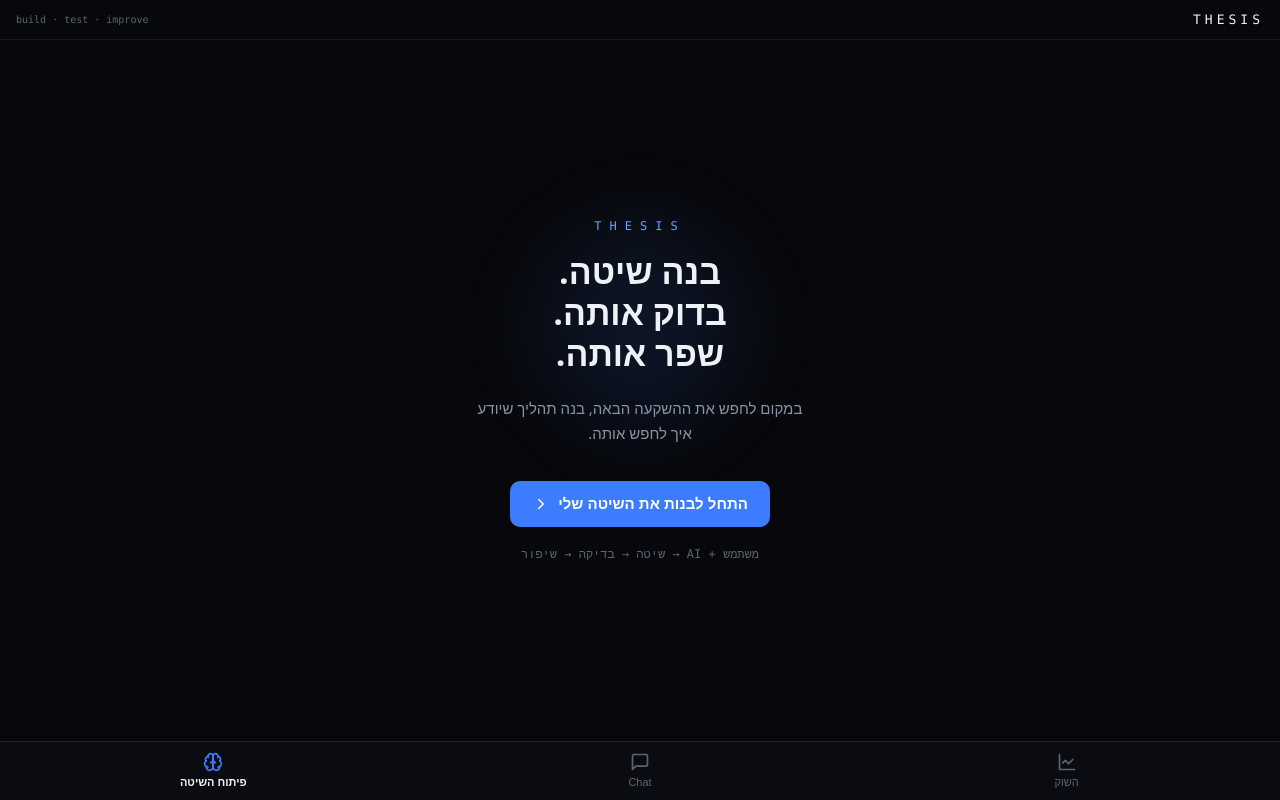
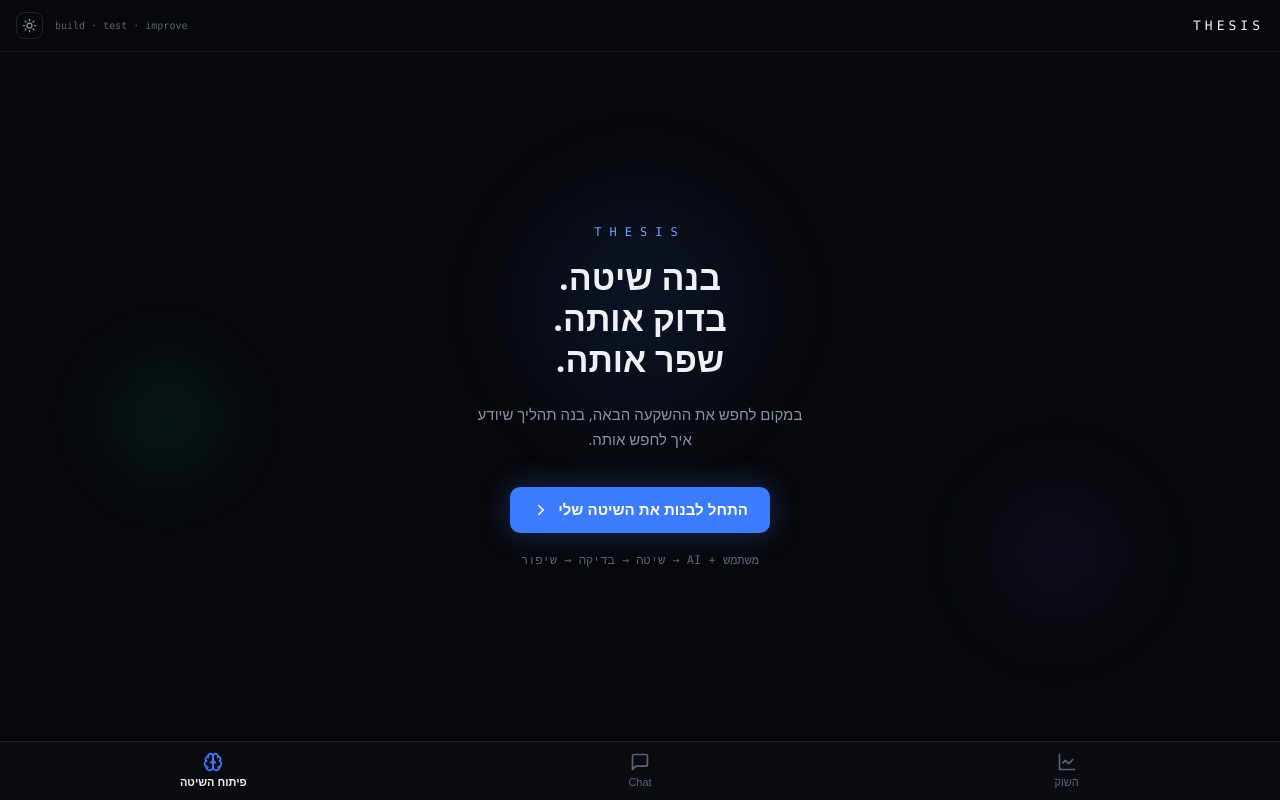
Before and after one commit to imf030415-hue/thesis, a React (Vite) app: page / in a window 1280 px wide. Built offline with nearby package versions, Linux system fonts and the light colour scheme.

Commit message:
Update App.jsx

```diff
--- a/src/App.jsx
+++ b/src/App.jsx
@@ -2,7 +2,7 @@ import React, { useState, useEffect, useRef, useCallback } from "react";
 import {
   LineChart, MessageSquare, Brain, RefreshCw, Plus, ChevronRight, ChevronDown,
   AlertTriangle, ShieldCheck, Target, Layers, Activity, Send, Settings2,
-  BookOpen, GitBranch, Beaker, Swords, Sparkles, X, Check, TrendingUp, Loader2, Star, Search
+  BookOpen, GitBranch, Beaker, Swords, Sparkles, X, Check, TrendingUp, Loader2, Star, Search, Sun, Moon
 } from "lucide-react";
 
 /* ============================================================================
@@ -21,24 +21,21 @@ const AI_MODEL = "claude-sonnet-5"; // real Anthropic API model; change if docs.
 // proxy runs on a different domain.
 const PROXY_BASE = "";
 
-const C = {
-  bg:      "#07080B",
-  bg2:     "#0A0C11",
-  card:    "#101319",
-  card2:   "#12151C",
-  line:    "#1D222C",
-  lineSoft:"#161A22",
-  text:    "#EEF1F6",
-  mut:     "#8A93A3",
-  mut2:    "#5C6472",
-  blue:    "#3D7BFF",
-  blueHi:  "#6AA0FF",
-  purple:  "#8B5CF6",
-  teal:    "#2DD4BF",
-  green:   "#3FCF8E",
-  red:     "#F0716F",
-  amber:   "#E8B84B",
+const THEMES = {
+  dark: {
+    bg: "#07080B", bg2: "#0A0C11", card: "#101319", card2: "#12151C",
+    line: "#1D222C", lineSoft: "#161A22", text: "#EEF1F6", mut: "#8A93A3",
+    mut2: "#5C6472", blue: "#3D7BFF", blueHi: "#6AA0FF", purple: "#8B5CF6",
+    teal: "#2DD4BF", green: "#3FCF8E", red: "#F0716F", amber: "#E8B84B",
+  },
+  light: {
+    bg: "#F4F6FB", bg2: "#FFFFFF", card: "#FFFFFF", card2: "#F0F3F9",
+    line: "#DDE3EC", lineSoft: "#E8ECF3", text: "#0E1420", mut: "#5A6473",
+    mut2: "#93A0B2", blue: "#2E6BFF", blueHi: "#1E4FCC", purple: "#7C4DEF",
+    teal: "#12A594", green: "#1E9E68", red: "#DB5450", amber: "#B7860B",
+  },
 };
+let C = THEMES.dark; // active palette (swapped at runtime by the theme toggle)
 const MONO = "ui-monospace, 'SF Mono', 'JetBrains Mono', Menlo, monospace";
 
 /* ------------------------------- storage ---------------------------------- */
@@ -69,6 +66,7 @@ const K = {
   paper: "thesis:paper",
   seen: "thesis:seen",
   watch: "thesis:watch",
+  theme: "thesis:theme",
 };
 
 /* --------------------------- Anthropic (the AI) --------------------------- */
@@ -244,23 +242,27 @@ const Facet = ({ tone, label, children }) => {
 function Splash({ onStart }) {
   return (
     <div style={{ position: "absolute", inset: 0, background: C.bg, display: "flex",
-      flexDirection: "column", alignItems: "center", justifyContent: "center", padding: 28, textAlign: "center" }}>
-      <div style={{ position: "absolute", top: "18%", width: 320, height: 320, borderRadius: "50%",
-        background: `radial-gradient(circle, ${C.blue}22, transparent 70%)`, filter: "blur(20px)" }} />
+      flexDirection: "column", alignItems: "center", justifyContent: "center", padding: 28, textAlign: "center", overflow: "hidden" }}>
+      <div className="glow" style={{ position: "absolute", top: "12%", width: 340, height: 340, borderRadius: "50%",
+        background: `radial-gradient(circle, ${C.blue}33, transparent 70%)`, filter: "blur(30px)" }} />
+      <div className="glow" style={{ position: "absolute", bottom: "10%", right: "8%", width: 240, height: 240, borderRadius: "50%",
+        background: `radial-gradient(circle, ${C.purple}2e, transparent 70%)`, filter: "blur(34px)", animationDelay: "1.5s" }} />
+      <div className="glow" style={{ position: "absolute", top: "40%", left: "6%", width: 180, height: 180, borderRadius: "50%",
+        background: `radial-gradient(circle, ${C.teal}22, transparent 70%)`, filter: "blur(30px)", animationDelay: "2.4s" }} />
       <div style={{ zIndex: 1 }}>
-        <div style={{ fontFamily: MONO, fontSize: 12, letterSpacing: 8, color: C.blueHi, marginBottom: 18 }}>THESIS</div>
-        <h1 style={{ fontSize: 34, fontWeight: 800, color: C.text, margin: 0, lineHeight: 1.2 }}>
+        <div style={{ fontFamily: MONO, fontSize: 12, letterSpacing: 8, color: C.blueHi, marginBottom: 18, animation: "revealUp .6s ease both" }}>THESIS</div>
+        <h1 style={{ fontSize: 34, fontWeight: 800, color: C.text, margin: 0, lineHeight: 1.2, animation: "revealUp .6s ease .1s both" }}>
           בנה שיטה.<br />בדוק אותה.<br />שפר אותה.
         </h1>
-        <p style={{ color: C.mut, fontSize: 15, maxWidth: 340, margin: "22px auto 0", lineHeight: 1.7 }}>
+        <p style={{ color: C.mut, fontSize: 15, maxWidth: 340, margin: "22px auto 0", lineHeight: 1.7, animation: "revealUp .6s ease .2s both" }}>
           במקום לחפש את ההשקעה הבאה, בנה תהליך שיודע איך לחפש אותה.
         </p>
-        <div style={{ marginTop: 34 }}>
-          <Btn kind="primary" onClick={onStart} style={{ padding: "14px 22px", fontSize: 15 }}>
+        <div style={{ marginTop: 34, animation: "revealUp .6s ease .3s both" }}>
+          <Btn kind="primary" onClick={onStart} style={{ padding: "14px 22px", fontSize: 15, boxShadow: `0 0 30px ${C.blue}55` }}>
             התחל לבנות את השיטה שלי <ChevronRight size={18} />
           </Btn>
         </div>
-        <div style={{ marginTop: 20, fontSize: 12, color: C.mut2, fontFamily: MONO }}>
+        <div style={{ marginTop: 20, fontSize: 12, color: C.mut2, fontFamily: MONO, animation: "revealUp .6s ease .4s both" }}>
           משתמש + AI → שיטה → בדיקה → שיפור
         </div>
       </div>
@@ -1225,6 +1227,7 @@ export default function App() {
   const [versions, setVersions] = useState([]);
   const [journal, setJournal] = useState([]);
   const [seed, setSeed] = useState("");
+  const [theme, setTheme] = useState("dark");
 
   // hydrate from persistent storage (rule #28: memory)
   useEffect(() => {
@@ -1233,6 +1236,8 @@ export default function App() {
         store.get(K.proxy), store.get(K.profile), store.get(K.strategy),
         store.get(K.versions), store.get(K.journal), store.get(K.seen),
       ]);
+      const th = await store.get(K.theme);
+      if (th && THEMES[th]) { C = THEMES[th]; setTheme(th); }
       if (pb) { setProxyBase(pb); setProvider(new TwelveData(pb)); }
       if (p) setProfile(p);
       if (s) setStrategy(s);
@@ -1252,6 +1257,10 @@ export default function App() {
   const setProxy = (url) => { const u = (url || "").trim(); setProxyBase(u); setProvider(new TwelveData(u)); store.set(K.proxy, u); };
   const startApp = () => { setShowSplash(false); store.set(K.seen, true); setTab("strategy"); };
   const sendToStrategy = (text) => { setSeed(text); setTab("strategy"); };
+  const toggleTheme = () => {
+    const nt = theme === "dark" ? "light" : "dark";
+    C = THEMES[nt]; setTheme(nt); store.set(K.theme, nt);
+  };
 
   if (!ready) return <div style={{ background: C.bg, position: "fixed", inset: 0 }} />;
 
@@ -1268,13 +1277,23 @@ export default function App() {
         .flashUp{animation:flashUp .8s ease-out}.flashDn{animation:flashDn .8s ease-out}
         @keyframes drawLine{from{stroke-dashoffset:1}to{stroke-dashoffset:0}}
         @keyframes fadeTab{from{opacity:0;transform:translateY(6px)}to{opacity:1;transform:translateY(0)}}
-        .fadeTab{animation:fadeTab .3s ease both}`}</style>
+        .fadeTab{animation:fadeTab .3s ease both}
+        @keyframes breathe{0%,100%{opacity:.45;transform:scale(1)}50%{opacity:.85;transform:scale(1.12)}}
+        .glow{animation:breathe 4.5s ease-in-out infinite}
+        @keyframes floaty{0%,100%{transform:translateY(0)}50%{transform:translateY(-8px)}}
+        @keyframes revealUp{from{opacity:0;transform:translateY(16px)}to{opacity:1;transform:translateY(0)}}`}</style>
 
       {/* top brand bar */}
       <div style={{ padding: "12px 16px", borderBottom: `1px solid ${C.lineSoft}`, display: "flex",
         alignItems: "center", justifyContent: "space-between", flex: "0 0 auto" }}>
         <div style={{ fontFamily: MONO, fontSize: 13, letterSpacing: 4, color: C.text }}>THESIS</div>
-        <div style={{ fontSize: 10, color: C.mut2, fontFamily: MONO }}>build · test · improve</div>
+        <div style={{ display: "flex", alignItems: "center", gap: 12 }}>
+          <div style={{ fontSize: 10, color: C.mut2, fontFamily: MONO }}>build · test · improve</div>
+          <button onClick={toggleTheme} title="מצב יום/לילה" style={{ background: "none", border: `1px solid ${C.line}`,
+            borderRadius: 8, padding: 5, cursor: "pointer", color: C.mut, display: "flex" }}>
+            {theme === "dark" ? <Sun size={15} /> : <Moon size={15} />}
+          </button>
+        </div>
       </div>
 
       {/* body */}
```
